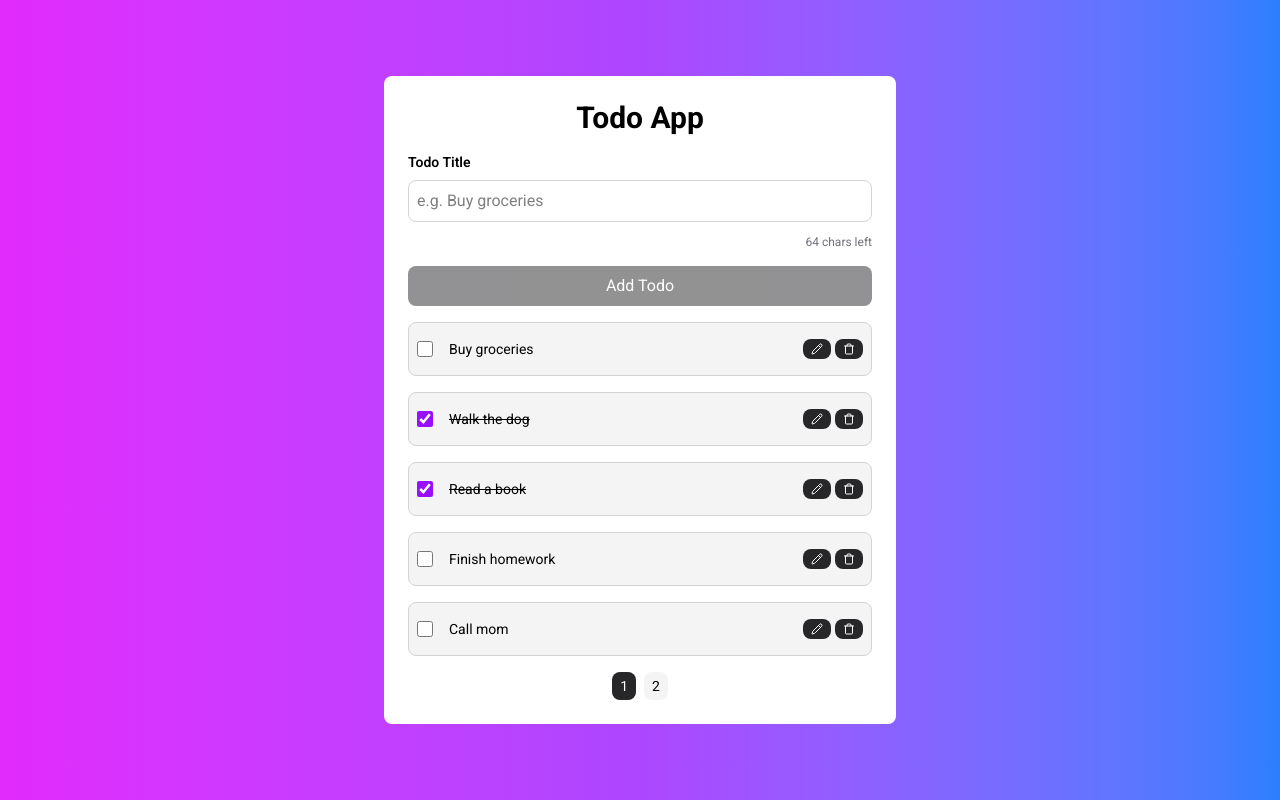
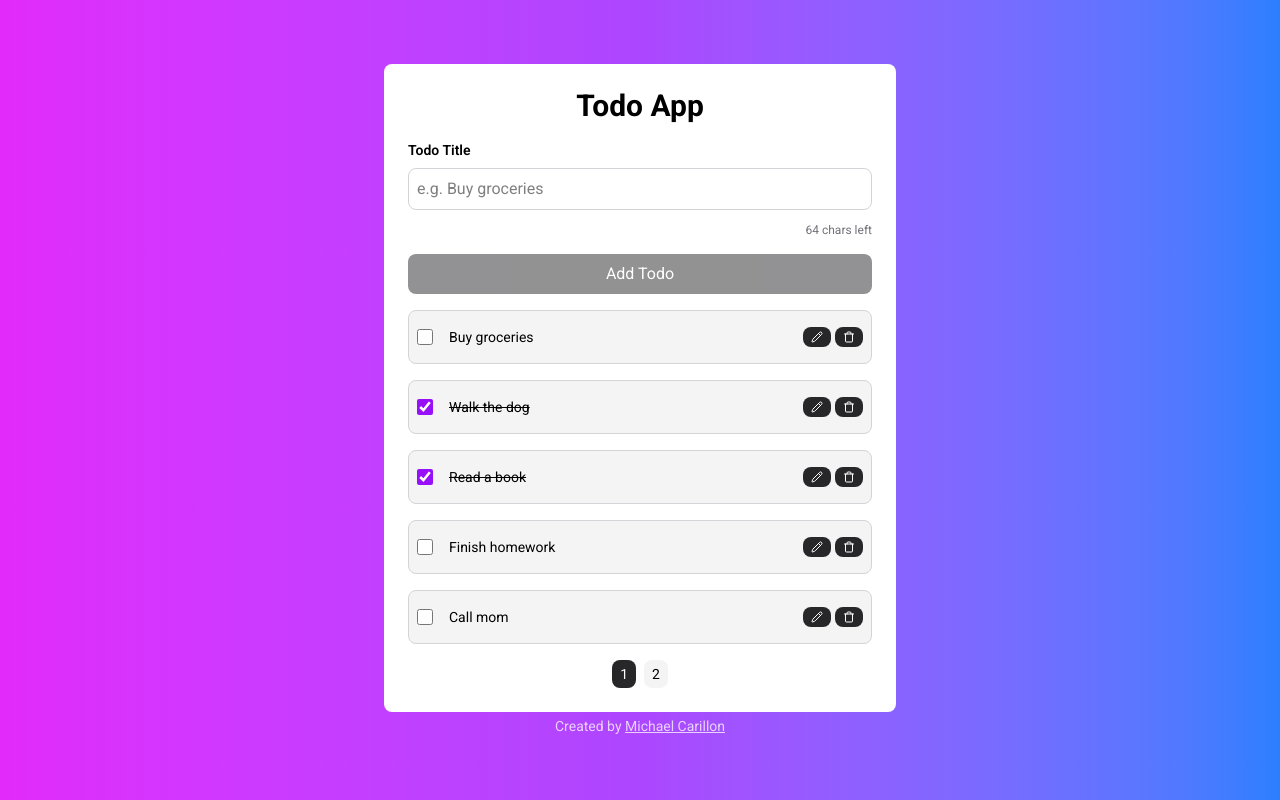
Before and after one commit to mike3497/todo-app, a Vue app: page / in a window 1280 px wide. Built offline with nearby package versions, Linux system fonts and the light colour scheme.

Commit message:
feat: add footer

```diff
--- a/src/App.vue
+++ b/src/App.vue
@@ -1,10 +1,14 @@
 <template>
-  <div class="w-full h-svh flex items-center justify-center p-6">
+  <div class="w-full h-svh flex flex-col items-center justify-center gap-1 p-6">
     <div class="bg-white w-lg rounded-lg p-6 flex flex-col gap-4">
       <h1 class="font-bold text-3xl text-center">Todo App</h1>
       <TodoForm />
       <TodoList />
     </div>
+    <footer class="text-sm text-white opacity-75">
+      Created by
+      <a class="underline" href="https://michaelcarillon.com/" target="_blank">Michael Carillon</a>
+    </footer>
   </div>
   <ConfirmationDialog />
 </template>
```
